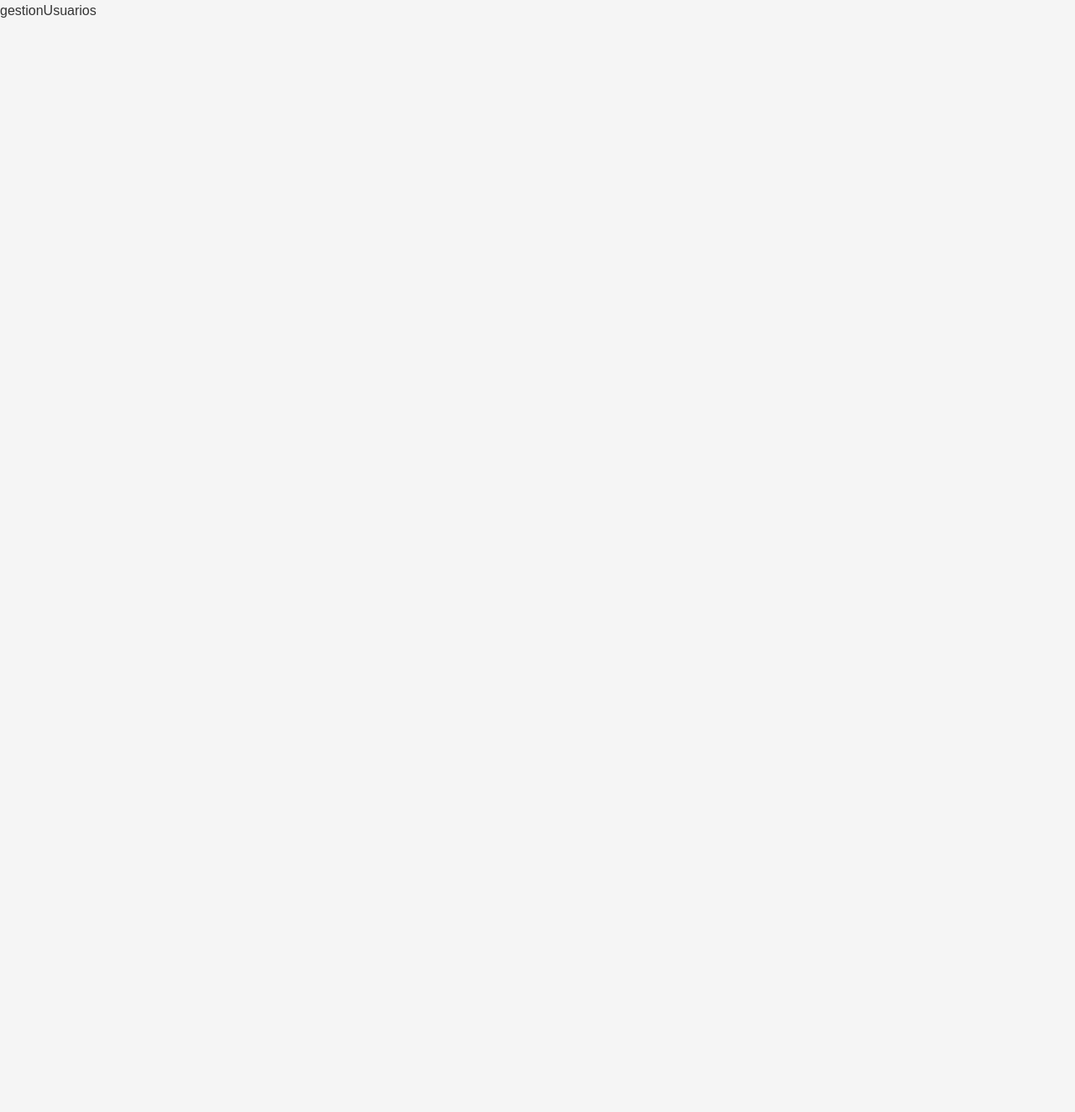
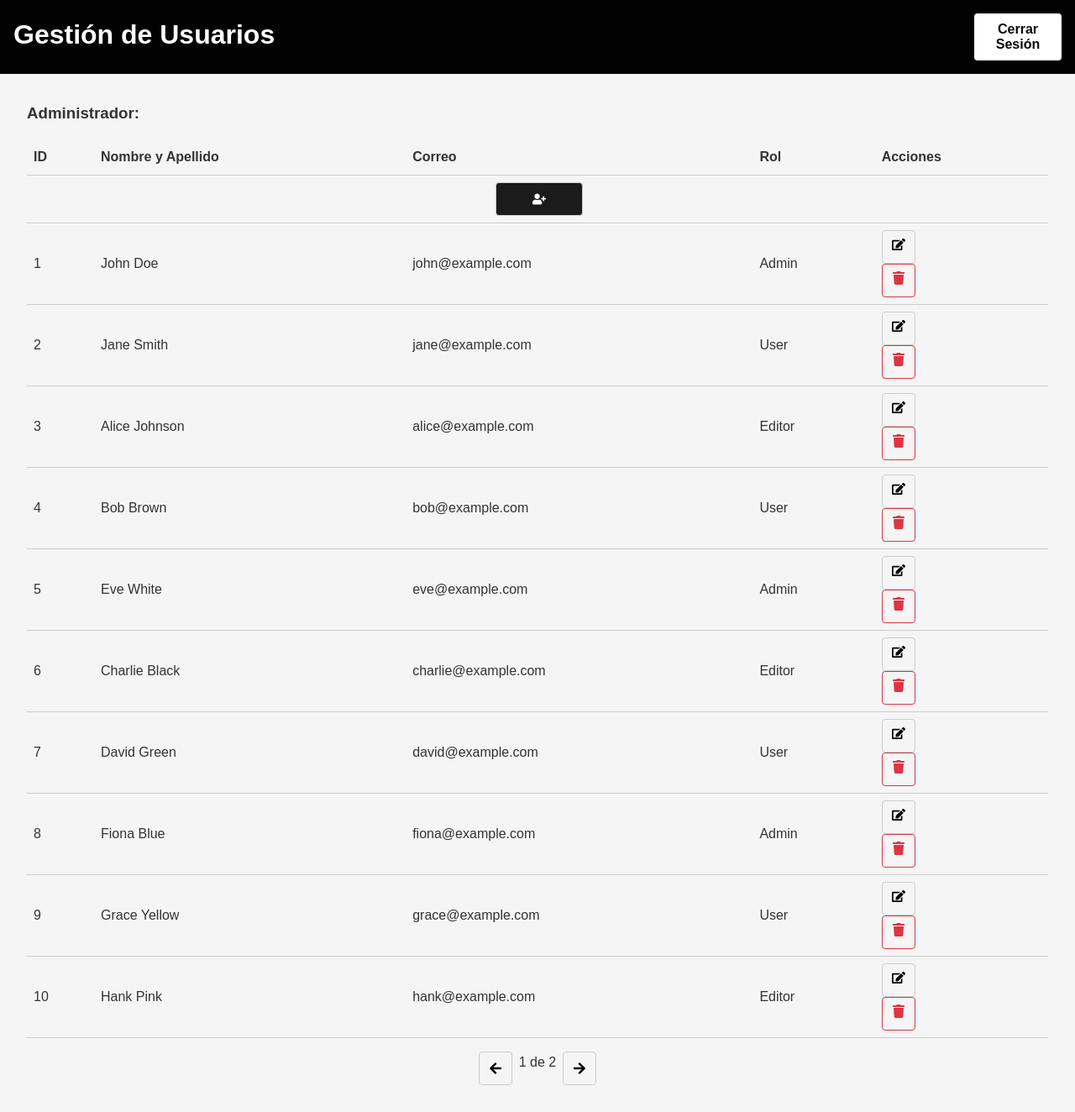
Before and after one commit to Anng3l/PoliGym, a React (Vite) app: page /admin in a window 1280 px wide. Shown: the whole page at 84% size. Before the commit the page ends 800 px from the top, so only its background shows below. Built offline with nearby package versions, Linux system fonts and the light colour scheme.

Commit message:
Admin Page

```diff
--- a/package.json
+++ b/package.json
@@ -13,7 +13,8 @@
     "react": "^18.3.1",
     "react-bootstrap": "^2.10.6",
     "react-dom": "^18.3.1",
-    "react-router-dom": "^7.0.1"
+    "react-icons": "^5.4.0",
+    "react-router-dom": "^7.1.1"
   },
   "devDependencies": {
     "@eslint/js": "^9.13.0",
--- /dev/null
+++ b/src/pages/Admin/AdminGestionUsuarios/GestionUsuarios.css
@@ -0,0 +1,157 @@
+/* General Layout */
+body {
+    margin: 0;
+    font-family: Arial, sans-serif;
+
+  }
+
+  .container {
+    display: flex;
+    min-height: 100vh;
+
+  }
+
+  /* Sidebar */
+  .sidebar {
+    width: 100%;
+    background-color: #020202;
+    padding: 1rem;
+    display: flex;
+    flex-direction: row;
+    justify-content: space-between;
+    color: #fff ;
+  }
+
+  .sidebar h4 {
+    margin: 0;
+
+  }
+
+  .sidebar button {
+    background-color: #ffffff;
+    color: #080808;
+    padding: 0.5rem;
+    border: none;
+    border-radius: 4px;
+    cursor: pointer;
+    width: 6.5rem;
+    height: 3.5rem;
+    font-weight: bolder;
+  }
+
+  /* Main Content */
+  .main-content {
+    flex: 1;
+    padding: 2rem;
+
+  }
+
+  .main-content h3 {
+    margin: 0;
+  }
+
+  .table-container {
+    overflow-x: auto;
+    margin-top: 1rem;
+  }
+
+  table {
+    width: 100%;
+    border-collapse: collapse;
+    text-align: left;
+  }
+
+  thead th {
+    border-bottom: 1px solid #ccc;
+    padding: 0.5rem;
+  }
+
+  tbody td {
+    padding: 0.5rem;
+    border-bottom: 1px solid #ccc;
+  }
+
+
+
+  button {
+    padding: 0.5rem;
+    border-radius: 4px;
+    border: none;
+    cursor: pointer;
+  }
+
+  button.add-button {
+    background-color: #1b1b1b;
+    color: #fff;
+    border: 1px solid #ccc;
+    width: 6.5rem;
+    height: 2.5rem;
+    display: flex;
+    align-items: center;
+    justify-content: center;
+    margin-right: 0.5rem;
+    margin-left: 25%;
+  }
+
+  button.edit-button,
+  button.delete-button {
+
+    background-color: transparent;
+    border: 1px solid #ccc;
+    color: #000;
+    width: 2.5rem;
+    height: 2.5rem;
+    display: flex;
+    align-items: left;
+    justify-content: center;
+    margin-right: 0.5rem;
+
+  }
+
+  button.edit-button:last-child {
+    margin-right: 0;
+
+  }
+
+  button.delete-button {
+    border: 1px solid #dc3545;
+    color: #dc3545;
+  }
+
+  .actions-container {
+    display: flex;
+    justify-content: flex-start;
+  }
+
+  /* Pagination */
+  .pagination-controls {
+    margin-top: 1rem;
+    display: flex;
+    justify-content: center;
+    gap: 0.5rem;
+  }
+
+  .pagination-button {
+    width: 2.5rem;
+    height: 2.5rem;
+    display: flex;
+    align-items: center;
+    justify-content: center;
+    background-color: transparent;
+    border: 1px solid #ccc;
+    cursor: pointer;
+    color: #000;
+  }
+
+  .pagination button.disabled {
+    background-color: #ccc;
+    cursor: not-allowed;
+  }
+
+  .pagination span {
+    width: 2.5rem;
+    height: 2.5rem;
+    display: flex;
+    align-items: center;
+    justify-content: center;
+  }
--- a/src/pages/Admin/AdminGestionUsuarios/GestionUsuarios.jsx
+++ b/src/pages/Admin/AdminGestionUsuarios/GestionUsuarios.jsx
@@ -1,9 +1,125 @@
-import React from 'react'
+import React, { useState, useEffect } from "react";
+import { FaEdit, FaTrash, FaArrowLeft, FaArrowRight,FaUserPlus } from "react-icons/fa";
+import "./GestionUsuarios.css";
 
 const GestionUsuarios = () => {
+  const [users, setUsers] = useState([]);
+  const [currentPage, setCurrentPage] = useState(1);
+  const rowsPerPage = 10;
+
+  // Simula la obtencion de datos del backend
+  useEffect(() => {
+    const fetchUsers = async () => {
+      // Reemplazar con una llamada de la api
+      const mockData = [
+        { id: 1, name: "John Doe", email: "john@example.com", role: "Admin" },
+        { id: 2, name: "Jane Smith", email: "jane@example.com", role: "User" },
+        { id: 3, name: "Alice Johnson", email: "alice@example.com", role: "Editor" },
+        { id: 4, name: "Bob Brown", email: "bob@example.com", role: "User" },
+        { id: 5, name: "Eve White", email: "eve@example.com", role: "Admin" },
+        { id: 6, name: "Charlie Black", email: "charlie@example.com", role: "Editor" },
+        { id: 7, name: "David Green", email: "david@example.com", role: "User" },
+        { id: 8, name: "Fiona Blue", email: "fiona@example.com", role: "Admin" },
+        { id: 9, name: "Grace Yellow", email: "grace@example.com", role: "User" },
+        { id: 10, name: "Hank Pink", email: "hank@example.com", role: "Editor" },
+        { id: 11, name: "Ivy Orange", email: "ivy@example.com", role: "User" },
+      ];
+      setUsers(mockData);
+    };
+
+    fetchUsers();
+  }, []);
+
+  // logica de paginacion
+  const indexOfLastRow = currentPage * rowsPerPage;
+  const indexOfFirstRow = indexOfLastRow - rowsPerPage;
+  const currentRows = users.slice(indexOfFirstRow, indexOfLastRow);
+
+  const totalPages = Math.ceil(users.length / rowsPerPage);
+
   return (
-    <div>gestionUsuarios</div>
-  )
-}
+    <div className="user-management-container">
+      {/* Sidebar */}
+      <div className="sidebar">
+        <div>
+          <h1>Gestión de Usuarios</h1>
+        </div>
+        <button className="logout-button">Cerrar Sesión</button>
+      </div>
+
+      {/* Main Content */}
+      <div className="main-content">
+        <h3>Administrador:</h3>
+
+        <div className="table-container">
+          <table className="user-table">
+            <thead>
+              <tr>
+                <th>ID</th>
+                <th>Nombre y Apellido</th>
+                <th>Correo</th>
+                <th>Rol</th>
+                <th>Acciones</th>
+              </tr>
+            </thead>
+            <tbody>
+              {/* Input Row */}
+              <tr>
+                <td></td>
+                <td>
+
+                </td>
+                <td>
+                <button className="add-button"> <FaUserPlus /> </button>
+                </td>
+                <td></td>
+                <td>
+
+                </td>
+              </tr>
+
+              {/* Filas de usuario */}
+              {currentRows.map((user) => (
+                <tr key={user.id}>
+                  <td>{user.id}</td>
+                  <td>{user.name}</td>
+                  <td>{user.email}</td>
+                  <td>{user.role}</td>
+                  <td>
+                    <button className="edit-button">
+                      <FaEdit />
+                    </button>
+                    <button className="delete-button">
+                      <FaTrash />
+                    </button>
+                  </td>
+                </tr>
+              ))}
+            </tbody>
+          </table>
+        </div>
+
+        {/* Controles de paginacion */}
+        <div className="pagination-controls">
+          <button
+            onClick={() => setCurrentPage((prev) => Math.max(prev - 1, 1))}
+            className={`pagination-button ${currentPage === 1 ? "disabled" : ""}`}
+            disabled={currentPage === 1}
+          >
+            <FaArrowLeft/>
+          </button>
+          <span className="pagination-info"> {currentPage} de {totalPages}</span>
+          <button
+            onClick={() => setCurrentPage((prev) => Math.min(prev + 1, totalPages))}
+            className={`pagination-button ${currentPage === totalPages ? "disabled" : ""}`}
+            disabled={currentPage === totalPages}
+          >
+            <FaArrowRight />
+          </button>
+        </div>
+      </div>
+    </div>
+  );
+};
 
 export default GestionUsuarios;
--- a/src/pages/Auth/Login/Login.jsx
+++ b/src/pages/Auth/Login/Login.jsx
@@ -40,8 +40,8 @@ const Login = () => {
         </div>
         <button type="submit">Ingresar</button>
         <div className="links">
-          <Link to="/register">¿No tienes cuenta? Regístrate</Link>
-          <Link to="/recover">¿Olvidaste tu contraseña?</Link>
+          <Link to="/auth/register">¿No tienes cuenta? Regístrate</Link>
+          <Link to="/auth/recovery">¿Olvidaste tu contraseña?</Link>
         </div>
       </form>
     </div>
--- a/src/pages/LandingPage/LandingPage.jsx
+++ b/src/pages/LandingPage/LandingPage.jsx
@@ -5,7 +5,7 @@ const LandingPage = () => {
   return (
     <>
         <div>landingPage</div>
-        <Link to='/auth'> Login </Link>
+        <Link to='/auth/login'> Login </Link>
     </>
   )
 }
```
Also changed, not shown: 1 other file (tests, documents, lock files or other folders).
